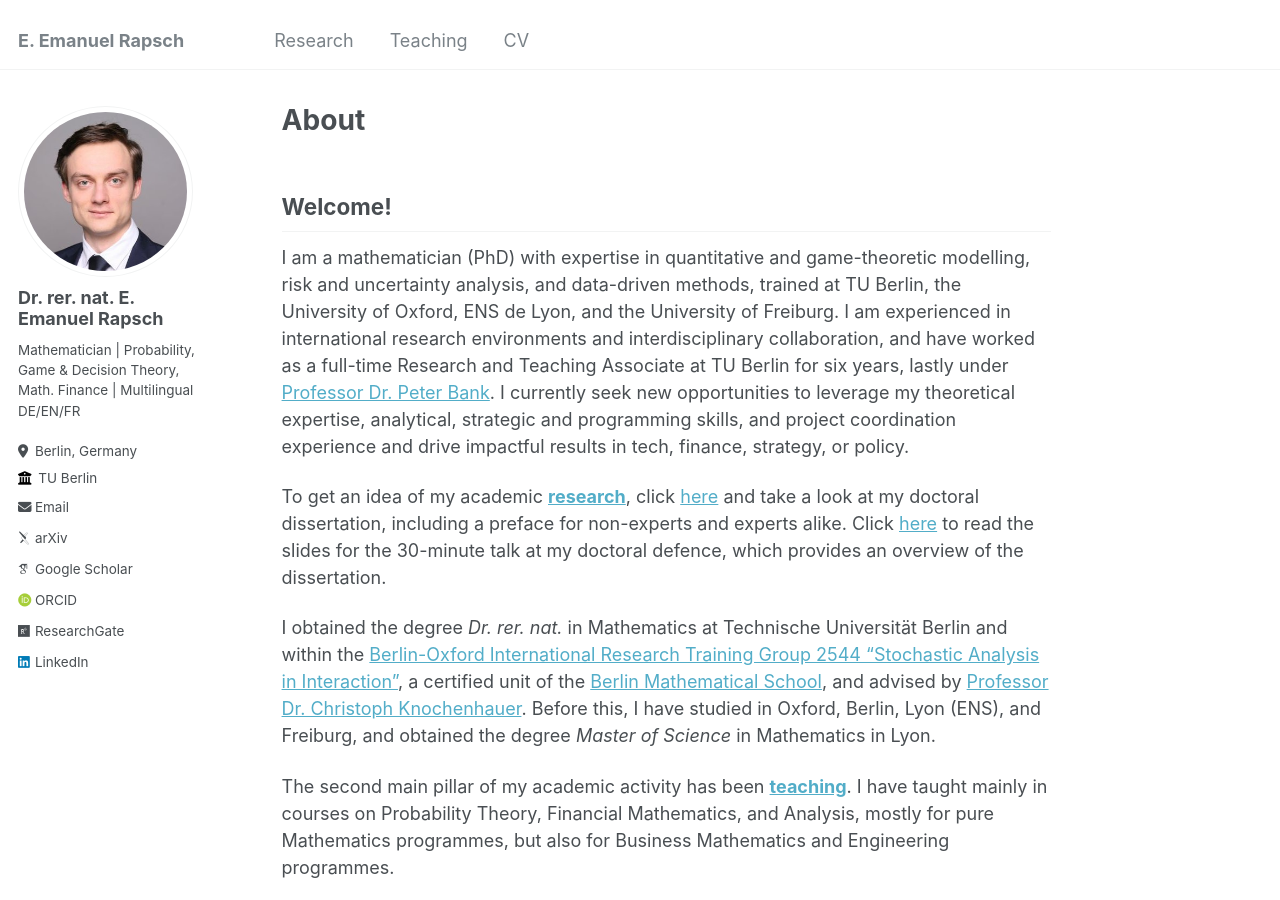
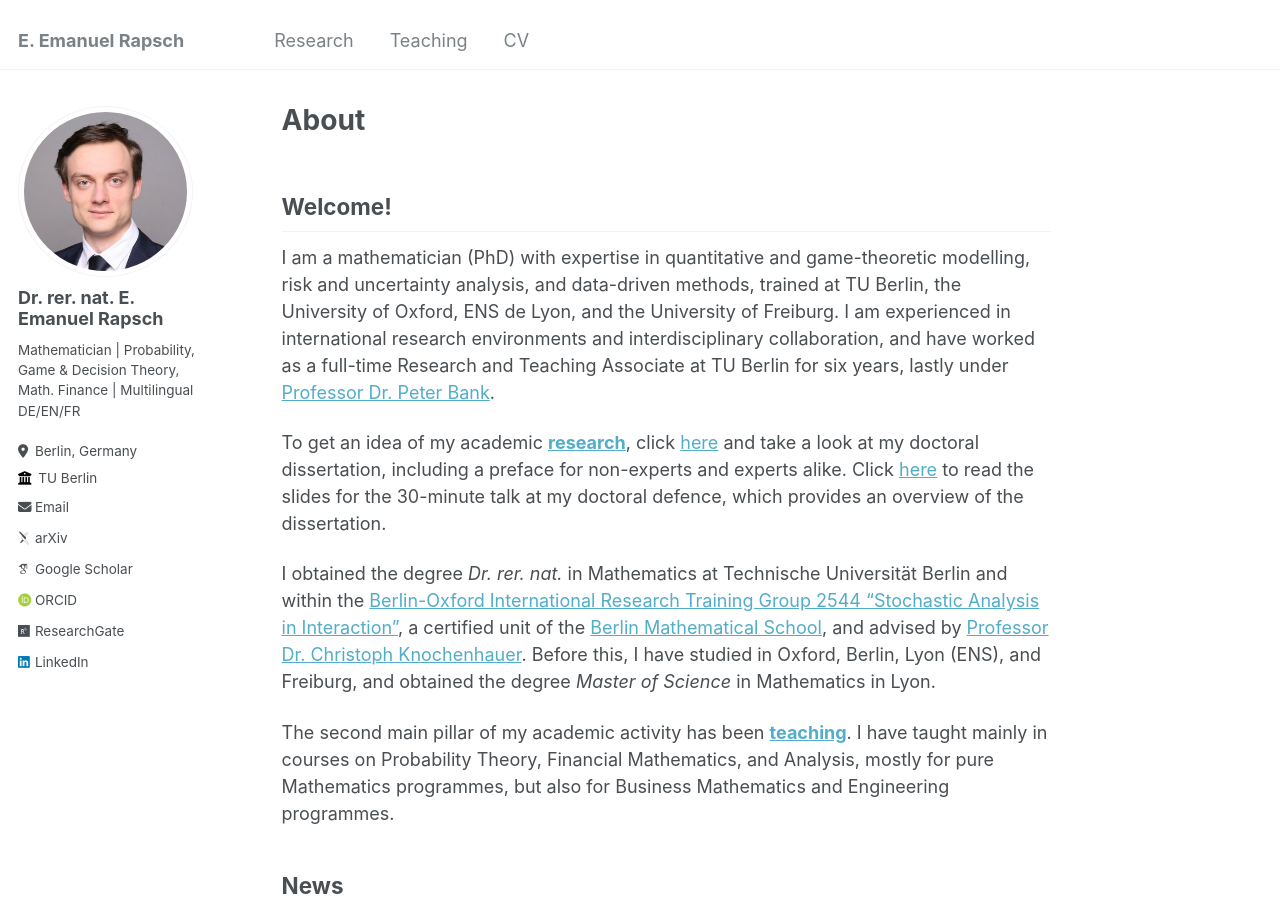
Before and after one commit to erapsch/erapsch.github.io, a Jekyll site: the page built from _pages/about.md, in a window 1280 px wide and 900 px high. Built offline with Jekyll 4.4.1, drawn with Linux system fonts in a browser that asks for light colours; some web fonts are replaced.

Commit message:
Refined wording in the About section for clarity and conciseness

```diff
--- a/_pages/about.md
+++ b/_pages/about.md
@@ -9,7 +9,7 @@
 
 ## Welcome!
 
-I am a mathematician (PhD) with expertise in quantitative and game-theoretic modelling, risk and uncertainty analysis, and data-driven methods, trained at TU Berlin, the University of Oxford, ENS de Lyon, and the University of Freiburg. I am experienced in international research environments and interdisciplinary collaboration, and have worked as a full-time Research and Teaching Associate at TU Berlin for six years, lastly under <a href="https://www3.math.tu-berlin.de/stoch/wp_bank/">Professor Dr. Peter Bank</a>. I currently seek new opportunities to leverage my theoretical expertise, analytical, strategic and programming skills, and project coordination experience and drive impactful results in tech, finance, strategy, or policy.
+I am a mathematician (PhD) with expertise in quantitative and game-theoretic modelling, risk and uncertainty analysis, and data-driven methods, trained at TU Berlin, the University of Oxford, ENS de Lyon, and the University of Freiburg. I am experienced in international research environments and interdisciplinary collaboration, and have worked as a full-time Research and Teaching Associate at TU Berlin for six years, lastly under <a href="https://www3.math.tu-berlin.de/stoch/wp_bank/">Professor Dr. Peter Bank</a>.
 
 <!--I am a mathematician (PhD) trained in stochastic analysis and control, game and decision theory, financial mathematics, and environmental economics. I have gained professional experience in both research and teaching through my position in the Stochastics and Financial Mathematics group at Technische Universität (TU) Berlin, lastly under <a href="https://www3.math.tu-berlin.de/stoch/wp_bank/">Professor Dr. Peter Bank</a>. Backed by my academic experience at TU Berlin, University of Oxford, ENS de Lyon, and Uni Freiburg, I combine rigorous theoretical expertise with practical applications in finance, economics, and policy making.
 Experienced in team work, leadership, and management, I am interested in leveraging mathematics and game theory to understand and solve complex strategic problems and to support better decision making in economics, finance, and beyond.-->
```
